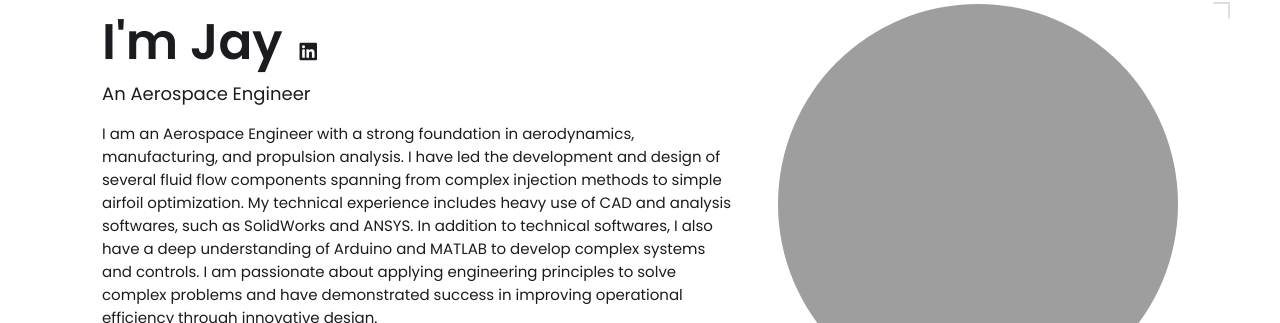
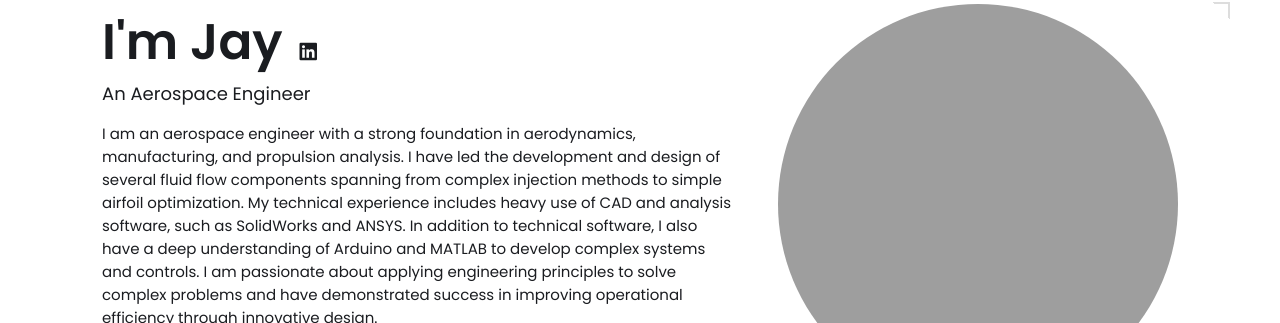
Before and after one commit to Jay-Patel-Engineer/Jay-Patel-Engineer.github.io, a Jekyll site: the page built from index.html, in a window 1280 px wide and 900 px high. Shown: the part 128-451 px from the top of the window. Built offline with Jekyll 4.4.1, drawn with Linux system fonts in a browser that asks for light colours; some of the changed text lies outside the part shown.

Commit message:
Update _config.yml

```diff
--- a/_config.yml
+++ b/_config.yml
@@ -15,8 +15,8 @@ title: Jay Patel's Portfolio # This is what shows up in the tab of the browser
 name: Jay Patel
 headline: An Aerospace Engineer
 description: >- # dont remove this line. this will ignore all new lines until the next section
-  I am an Aerospace Engineer with a strong foundation in aerodynamics, manufacturing, and propulsion analysis. I have led the development and design of several fluid flow components spanning from complex injection methods to simple airfoil optimization. My technical experience includes heavy use of CAD and analysis
-  softwares, such as SolidWorks and ANSYS. In addition to technical softwares, I also have a deep understanding of Arduino and MATLAB to develop complex systems and controls. I am passionate about applying engineering principles to solve complex problems and have demonstrated success in improving operational efficiency through
+  I am an aerospace engineer with a strong foundation in aerodynamics, manufacturing, and propulsion analysis. I have led the development and design of several fluid flow components spanning from complex injection methods to simple airfoil optimization. My technical experience includes heavy use of CAD and analysis
+  software, such as SolidWorks and ANSYS. In addition to technical software, I also have a deep understanding of Arduino and MATLAB to develop complex systems and controls. I am passionate about applying engineering principles to solve complex problems and have demonstrated success in improving operational efficiency through
   innovative design.
 # Place your profile image in /assets/images/profile-image/folder and edit the file name
 profile_image:
```
